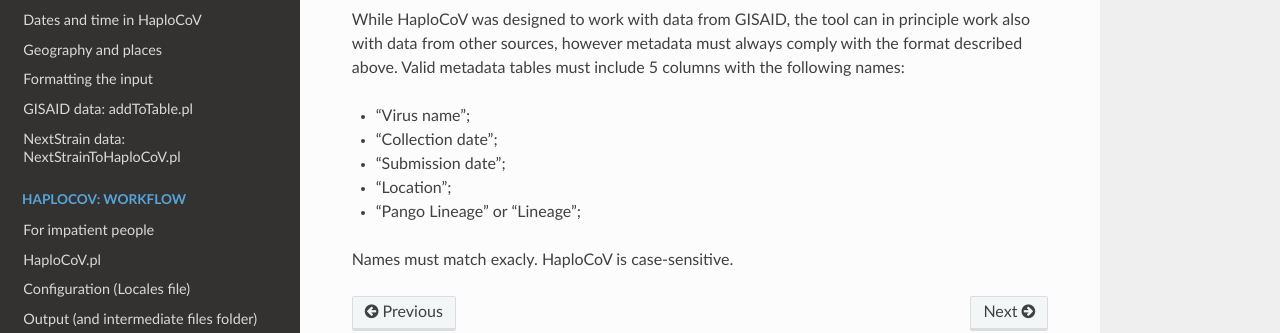
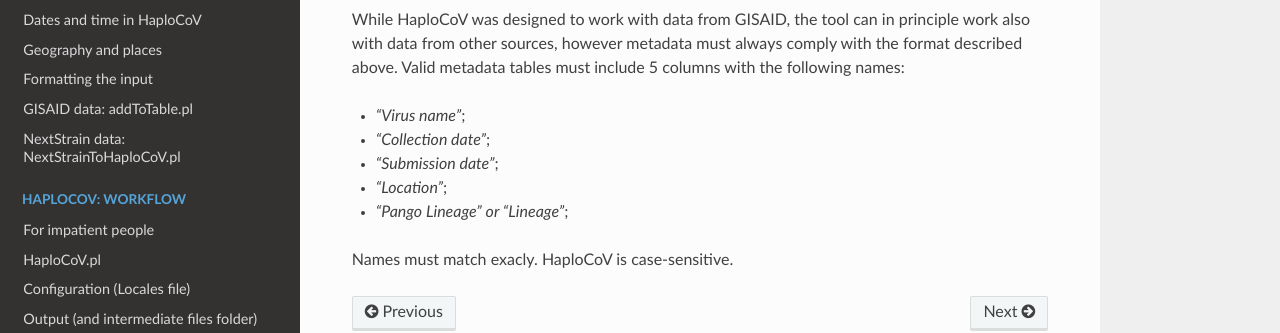
Before and after one commit to matteo14c/HaploCoV, a Sphinx documentation site: the page built from docs/source/data.rst, in a window 1280 px wide and 900 px high, scrolled down 3011 px. Shown: the part 439-772 px from the top of the window. Built offline with Sphinx 7.4.7 and the Read the Docs theme 2.0.0, drawn with Linux system fonts in a browser that asks for light colours.

```diff
--- a/docs/source/data.rst
+++ b/docs/source/data.rst
@@ -110,10 +110,10 @@ Important: providing "external" data
 While HaploCoV was designed to work with data from GISAID, the tool can in principle work also with data from other sources, however metadata must always comply with the format described above.
 Valid metadata tables must include 5 columns with the following names:
 
-* "Virus name";
-* "Collection date";
-* "Submission date";
-* "Location";
-* "Pango Lineage" or "Lineage";
+* *"Virus name"*;
+* *"Collection date"*;
+* *"Submission date"*;
+* *"Location"*;
+* *"Pango Lineage" or "Lineage"*;
 
 Names must match exacly. HaploCoV is case-sensitive.
```
